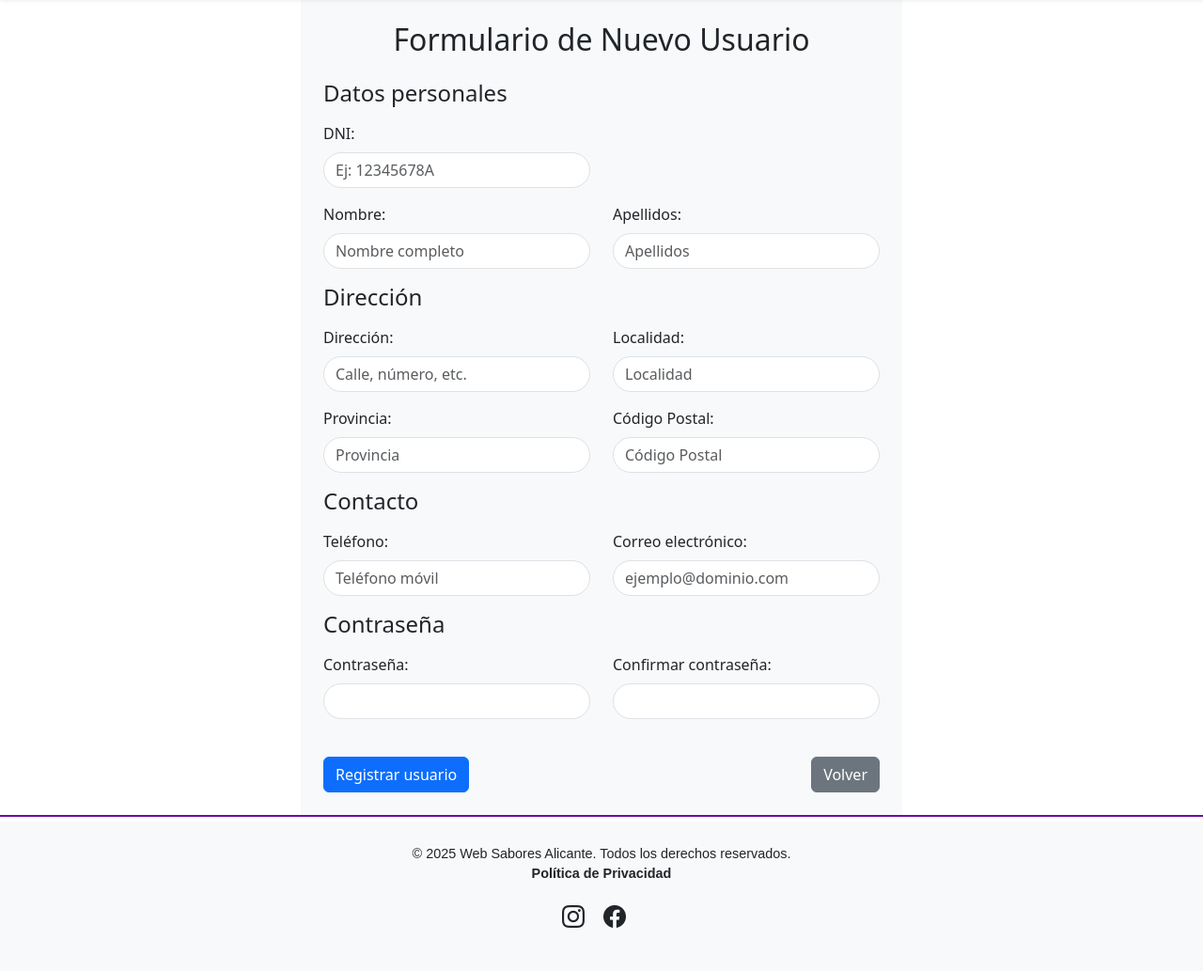
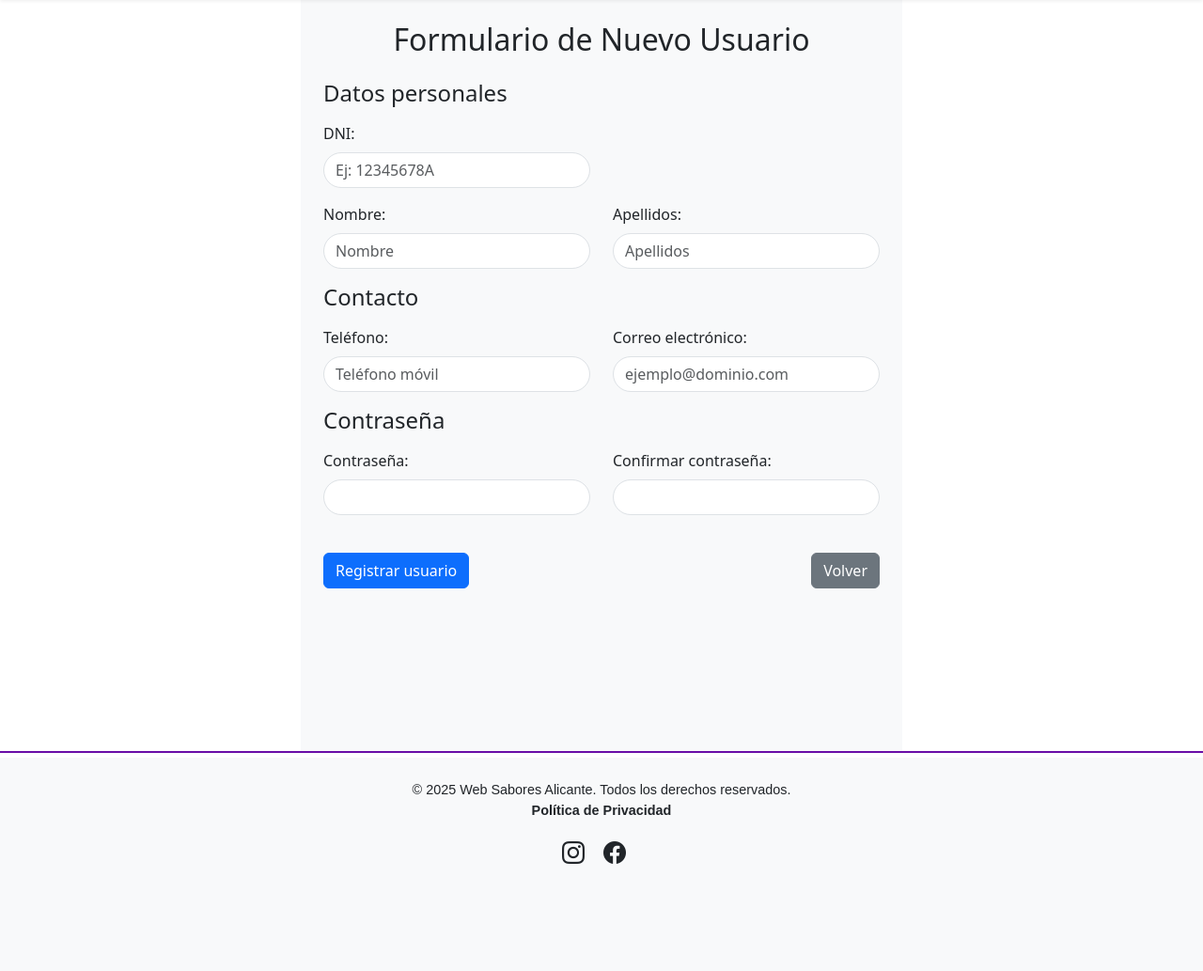
Before and after one commit to JordiCL08/sabalicante, a PHP site: page /nuevo_usuario.php in a window 1280 px wide. Shown: the part 135-1168 px from the top of the page at 94% size. After the commit the page ends 1054 px from the top, so only its background shows below. Run offline with PHP 8.4, Linux system fonts and the light colour scheme.

Commit message:
mejoras
mejora del carrito ( guarda cuándo inicia sesion lo que hay en el carrito). Ahora no pide direccion para darse de alta, se puede añadir a posteriori o cuando se pide un envio a casa

```diff
--- a/htdocs/acceso.php
+++ b/htdocs/acceso.php
@@ -1,9 +1,9 @@
 <?php
 session_start();
-if (!empty($_SESSION['acceso'])) {
-    header("Location:acceso.php");
+if (isset($_SESSION['acceso']) && $_SESSION['acceso'] === true) {
+    header("Location: index.php");
     exit;
-} //
+}
 require_once "gestores/gestor_usuarios.php";
 require_once "gestores/gestor_carritos.php";
 require_once "config/conectar_db.php";
--- a/htdocs/editar_familia.php
+++ b/htdocs/editar_familia.php
@@ -4,7 +4,7 @@ include_once "gestores/gestor_familias.php";
 session_start();
 
 // Verificamos que el usuario esté logueado y tenga el rol adecuado
-if (!isset($_SESSION['usuario']) || $_SESSION['rol'] !== 'Administrador' && $_SESSION['rol'] !== 'Empleado') {
+if (!isset($_SESSION['usuario']) || ($_SESSION['rol'] !== 'Administrador' && $_SESSION['rol'] !== 'Empleado')) {
     // Redirigimos a la página de acceso si no está logueado o no tiene el rol adecuado
     header("Location: index.php");
     exit;
--- a/htdocs/editar_subfamilia.php
+++ b/htdocs/editar_subfamilia.php
@@ -4,7 +4,7 @@ include_once "gestores/gestor_subfamilias.php";
 session_start();
 
 // Verificamos que el usuario esté logueado y tenga el rol adecuado
-if (!isset($_SESSION['usuario']) || $_SESSION['rol'] !== 'Administrador' && $_SESSION['rol'] !== 'Empleado') {
+if (!isset($_SESSION['usuario']) || ($_SESSION['rol'] !== 'Administrador' && $_SESSION['rol'] !== 'Empleado')) {
     // Redirigimos a la página de acceso si no está logueado o no tiene el rol adecuado
     header("Location: index.php");
     exit;
--- a/htdocs/gestores/gestor_carritos.php
+++ b/htdocs/gestores/gestor_carritos.php
@@ -3,6 +3,9 @@
 function cargar_carrito($id_usuario)
 {
     global $pdo;
+
+    // Si el usuario ya tiene productos en el carrito de la sesión
+    $carrito_sesion = isset($_SESSION['carrito']) ? $_SESSION['carrito'] : [];
 
     // Cargar los productos del carrito desde la base de datos
     $query = "SELECT * FROM carritos WHERE id_usuario = :id_usuario";
@@ -10,19 +13,17 @@ function cargar_carrito($id_usuario)
     $stmt->bindParam(':id_usuario', $id_usuario, PDO::PARAM_INT);
     $stmt->execute();
 
-    //Iniciamos el carrito en la sesión
+    // Crear un nuevo carrito para el usuario logueado
     $_SESSION['carrito'] = [];
 
-    // Recorrer los productos del carrito y cargar su contenido
+    //Recorrer los productos del carrito del usuario y cargar su contenido
     while ($producto = $stmt->fetch(PDO::FETCH_ASSOC)) {
-        // Obtener los detalles del producto
         $query_producto = "SELECT * FROM productos WHERE codigo = :codigo";
         $stmt_producto = $pdo->prepare($query_producto);
         $stmt_producto->bindParam(':codigo', $producto['codigo_producto'], PDO::PARAM_STR);
         $stmt_producto->execute();
         $producto_detalle = $stmt_producto->fetch(PDO::FETCH_ASSOC);
-
-        // Añadir el producto al carrito en la sesión
+        // Añadir el producto al carrito de la sesión
         $_SESSION['carrito'][] = [
             'codigo' => $producto['codigo_producto'],
             'nombre' => $producto_detalle['nombre'],
@@ -33,6 +34,23 @@ function cargar_carrito($id_usuario)
             'descuento' => $producto_detalle['descuento'] ?? 0,
             'precio_final' => $producto_detalle['precio'] * (1 - ($producto_detalle['descuento'] ?? 0) / 100)
         ];
+    }
+
+    foreach ($carrito_sesion as $producto_sesion) {
+        //Verificar si el producto ya está en el carrito del usuario
+        $encontrado = false;
+        foreach ($_SESSION['carrito'] as &$producto_usuario) {
+            if ($producto_usuario['codigo'] === $producto_sesion['codigo']) {
+                // Si el producto ya está en el carrito, sumamos la cantidad
+                $producto_usuario['cantidad'] += $producto_sesion['cantidad'];
+                $encontrado = true;
+                break;
+            }
+        }
+        // Si no se encontró el producto en el carrito, se añade como nuevo
+        if (!$encontrado) {
+            $_SESSION['carrito'][] = $producto_sesion;
+        }
     }
 }
 
--- a/htdocs/includes/header.php
+++ b/htdocs/includes/header.php
@@ -78,7 +78,7 @@ $pagina = isset($_GET['pagina']) && is_numeric($_GET['pagina']) ? (int) $_GET['p
                             <?php endif; ?>
 
                             <!-- Gestión de Familias -->
-                            <?php if (isset($_SESSION['rol']) && $_SESSION['rol'] === 'Administrador'): ?>
+                            <?php if (isset($_SESSION['rol']) && $_SESSION['rol'] === 'Administrador' || $_SESSION['rol'] === 'Empleado'): ?>
                                 <li class="nav-item">
                                     <a class="nav-link" href="mantenimiento_familias.php">Gestión de Familias</a>
                                 </li>
--- a/htdocs/mantenimiento_familias.php
+++ b/htdocs/mantenimiento_familias.php
@@ -2,7 +2,7 @@
 session_start();
 include_once 'config/funciones.php';
 // Verificamos que el usuario esté logueado y tenga el rol adecuado
-if (!isset($_SESSION['usuario']) || $_SESSION['rol'] !== 'Administrador') {
+if (!isset($_SESSION['usuario']) || ($_SESSION['rol'] !== 'Administrador' && $_SESSION['rol'] !== 'Empleado')) {
     escribir_log("Error al acceder a la zona de 'Mantenimiento Familias' por falta de permisos ->" . $_SESSION['usuario'], 'zonas');
     // Redirigimos a la página de acceso si no está logueado o no tiene el rol adecuado
     header("Location: index.php");
--- a/htdocs/mantenimiento_subfamilias.php
+++ b/htdocs/mantenimiento_subfamilias.php
@@ -2,7 +2,7 @@
 session_start();
 include_once 'config/funciones.php';
 // Verificamos que el usuario esté logueado y tenga el rol adecuado
-if (!isset($_SESSION['usuario']) || $_SESSION['rol'] !== 'Administrador') {
+if (!isset($_SESSION['usuario']) || ($_SESSION['rol'] !== 'Administrador' && $_SESSION['rol'] !== 'Empleado')) {
     escribir_log("Error al acceder a la zona de 'Mantenimiento Subfamilias' por falta de permisos ->" . $_SESSION['usuario'], 'zonas');
     // Redirigimos a la página de acceso si no está logueado o no tiene el rol adecuado
     header("Location: index.php");
--- a/htdocs/nuevo_usuario.php
+++ b/htdocs/nuevo_usuario.php
@@ -10,12 +10,8 @@ if ($_SERVER["REQUEST_METHOD"] == "POST") {
     // Recolección de datos del formulario
     $dni = trim($_POST['dni']);
     $nombre = trim($_POST['nombre']);
+    $telefono = trim($_POST['telefono']);
     $apellidos = trim($_POST['apellidos']);
-    $direccion = trim($_POST['direccion']);
-    $cp = trim($_POST['cp']);
-    $localidad = trim($_POST['localidad']);
-    $provincia = trim($_POST['provincia']);
-    $telefono = trim($_POST['telefono']);
     $email = trim($_POST['email']);
     $clave = trim($_POST['clave']);
     $confirmar_clave = trim($_POST['confirmar_clave']);
@@ -24,8 +20,7 @@ if ($_SERVER["REQUEST_METHOD"] == "POST") {
 
     // Validar campos requeridos
     if (
-        empty($dni) || empty($nombre) || empty($direccion) || empty($localidad) ||
-        empty($provincia) || empty($telefono) || empty($email) || empty($clave)  || empty($apellidos)
+        empty($dni) || empty($nombre) || empty($telefono) || empty($email) || empty($clave)  || empty($apellidos)
     ) {
         $errores[] = "Todos los campos son obligatorios.";
     }
@@ -82,7 +77,7 @@ if ($_SERVER["REQUEST_METHOD"] == "POST") {
     // Si no hay errores, registrar al cliente
     if (empty($errores)) {
         try {
-            $usuario = new Usuario(null, $clave, $dni, $nombre, $apellidos, $direccion, $localidad, $provincia, $cp, $telefono, $email, 'usuario', 1);
+            $usuario = new Usuario(null, $clave, $dni, $nombre, $apellidos, '', '', '','' , $telefono, $email, 'usuario', 1);
             $resultado = $gestorUsuarios->crear_usuario($usuario);
 
             if ($resultado) {
@@ -123,48 +118,22 @@ include_once "includes/header.php";
             <form method="POST" action="<?php echo $_SERVER['PHP_SELF']; ?>" class="needs-validation" novalidate>
                 <!-- Datos personales -->
                 <h4 class="mb-3">Datos personales</h4>
-
                 <div class="row">
                     <div class="col-md-6 mb-3">
                         <label for="dni" class="form-label">DNI:</label>
                         <input type="text" id="dni" name="dni" class="form-control" pattern="[0-9]{8}[A-Za-z]{1}" title="Debe poner 8 números y una letra." maxlength="9" placeholder="Ej: 12345678A" required>
                     </div>
                 </div>
-
                 <div class="row">
                     <div class="col-md-6 mb-3">
                         <label for="nombre" class="form-label">Nombre:</label>
-                        <input type="text" id="nombre" name="nombre" class="form-control" placeholder="Nombre completo" required>
+                        <input type="text" id="nombre" name="nombre" class="form-control" placeholder="Nombre" required>
                     </div>
                     <div class="col-md-6 mb-3">
                         <label for="apellidos" class="form-label">Apellidos:</label>
                         <input type="text" id="apellidos" name="apellidos" class="form-control" placeholder="Apellidos" required>
                     </div>
                 </div>
-
-                <h4 class="mb-3">Dirección</h4>
-                <div class="row">
-                    <div class="col-md-6 mb-3">
-                        <label for="direccion" class="form-label">Dirección:</label>
-                        <input type="text" id="direccion" name="direccion" class="form-control" placeholder="Calle, número, etc." required>
-                    </div>
-                    <div class="col-md-6 mb-3">
-                        <label for="localidad" class="form-label">Localidad:</label>
-                        <input type="text" id="localidad" name="localidad" class="form-control" placeholder="Localidad" required>
-                    </div>
-                </div>
-
-                <div class="row">
-                    <div class="col-md-6 mb-3">
-                        <label for="provincia" class="form-label">Provincia:</label>
-                        <input type="text" id="provincia" name="provincia" class="form-control" placeholder="Provincia" required>
-                    </div>
-                    <div class="col-md-6 mb-3">
-                        <label for="cp" class="form-label">Código Postal:</label>
-                        <input type="text" id="cp" name="cp" class="form-control" maxlength="5" placeholder="Código Postal" required>
-                    </div>
-                </div>
-
                 <h4 class="mb-3">Contacto</h4>
                 <div class="row">
                     <div class="col-md-6 mb-3">
--- a/htdocs/pago.php
+++ b/htdocs/pago.php
@@ -14,7 +14,6 @@ if (isset($ID_usuario)) {
     header('Location: login.php');
     exit();
 }
-
 ?>
 <?php include_once "includes/header.php"; ?>
 
```
Also changed, not shown: htdocs/imagenes/IMG_1636_601112395.png (deleted), 6 other files.
